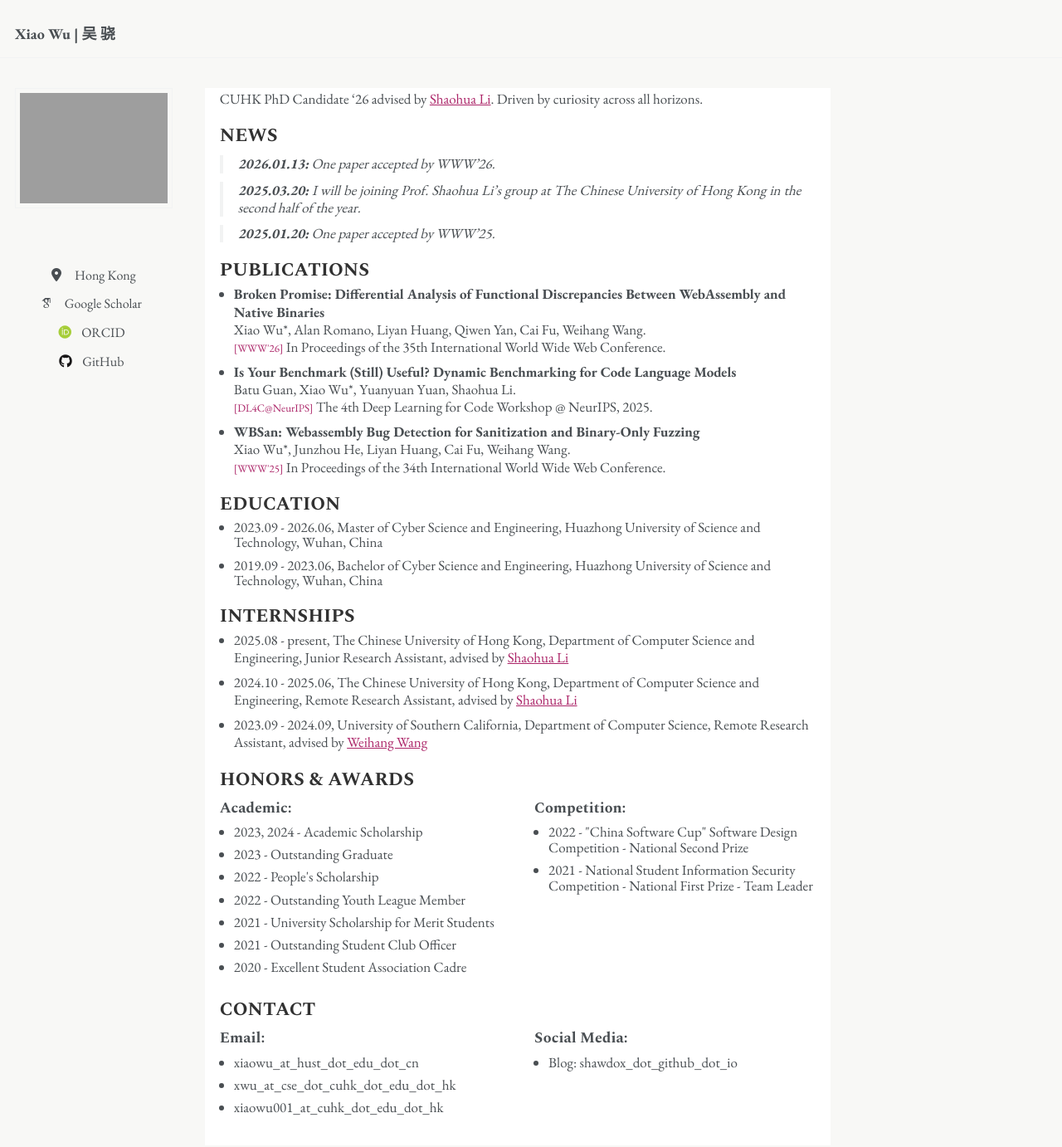
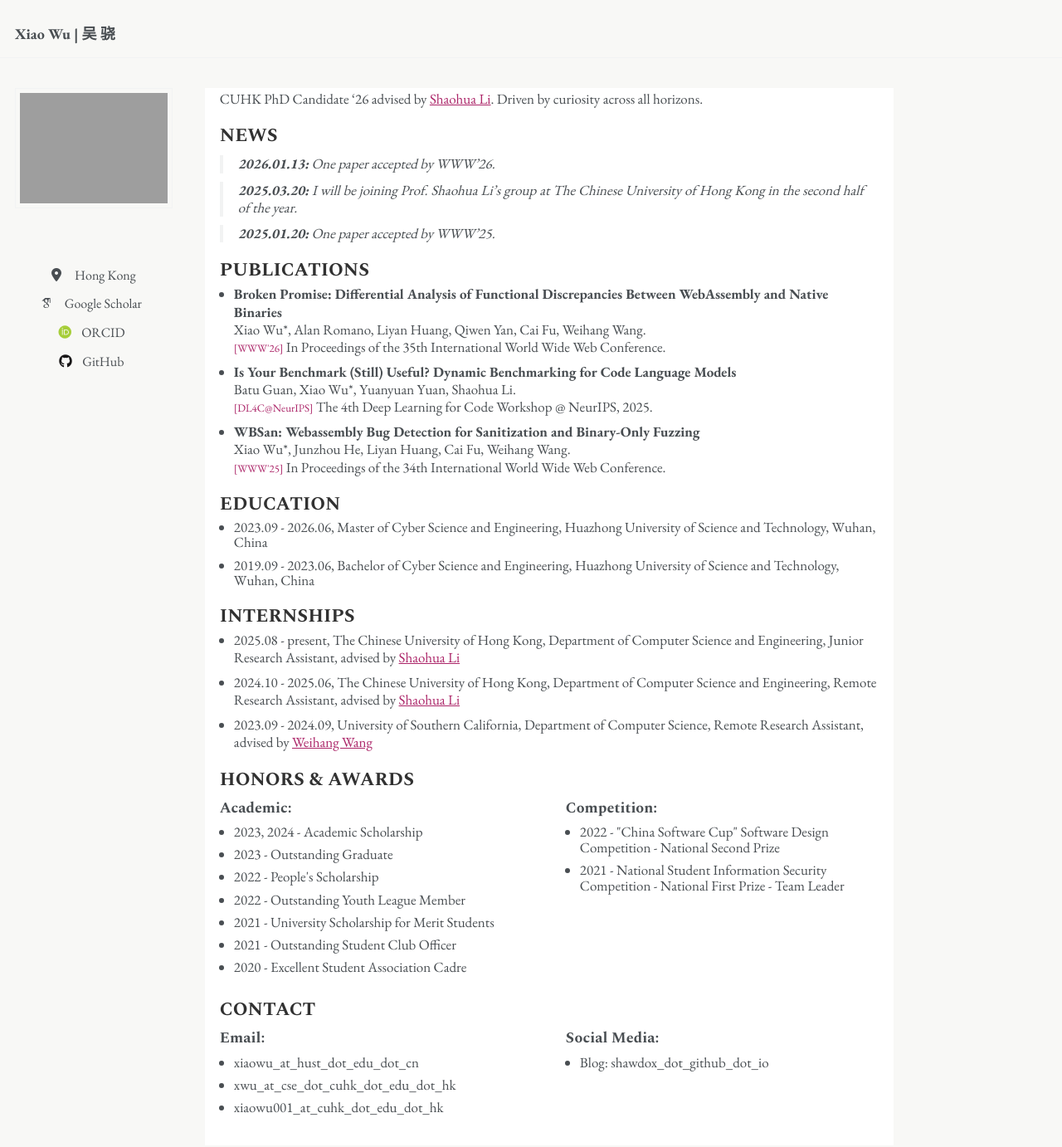
Before and after one commit to xiaowu417/xiaowu417.github.io, a Jekyll site: the page built from _pages/about.md, in a window 1280 px wide and 1400 px high. Shown: the top 1382 px of the window at 83% size. Built offline with Jekyll 4.4.1, drawn with Linux system fonts in a browser that asks for light colours; emoji names are drawn with the system emoji font; some web fonts are replaced.

Commit message:
redesign

```diff
--- a/_sass/layout/_page.scss
+++ b/_sass/layout/_page.scss
@@ -31,7 +31,7 @@
 
     // 覆盖 full() 的宽度行为：设置最大宽度并水平居中。
     // 你可以把 900px 替换为你需要的值，或使用百分比/变量（例如 $medium、$large）。
-    max-width: 80%;
+    max-width: 88%;
     margin-left: auto;
     margin-right: auto;
     padding-left: 1em;
@@ -40,7 +40,7 @@
 
     // 在更大的断点上保持响应式（可选）
     @include breakpoint($x-large) {
-      max-width: 80%;
+      max-width: 88%;
     }
 
     .page__content,
```
